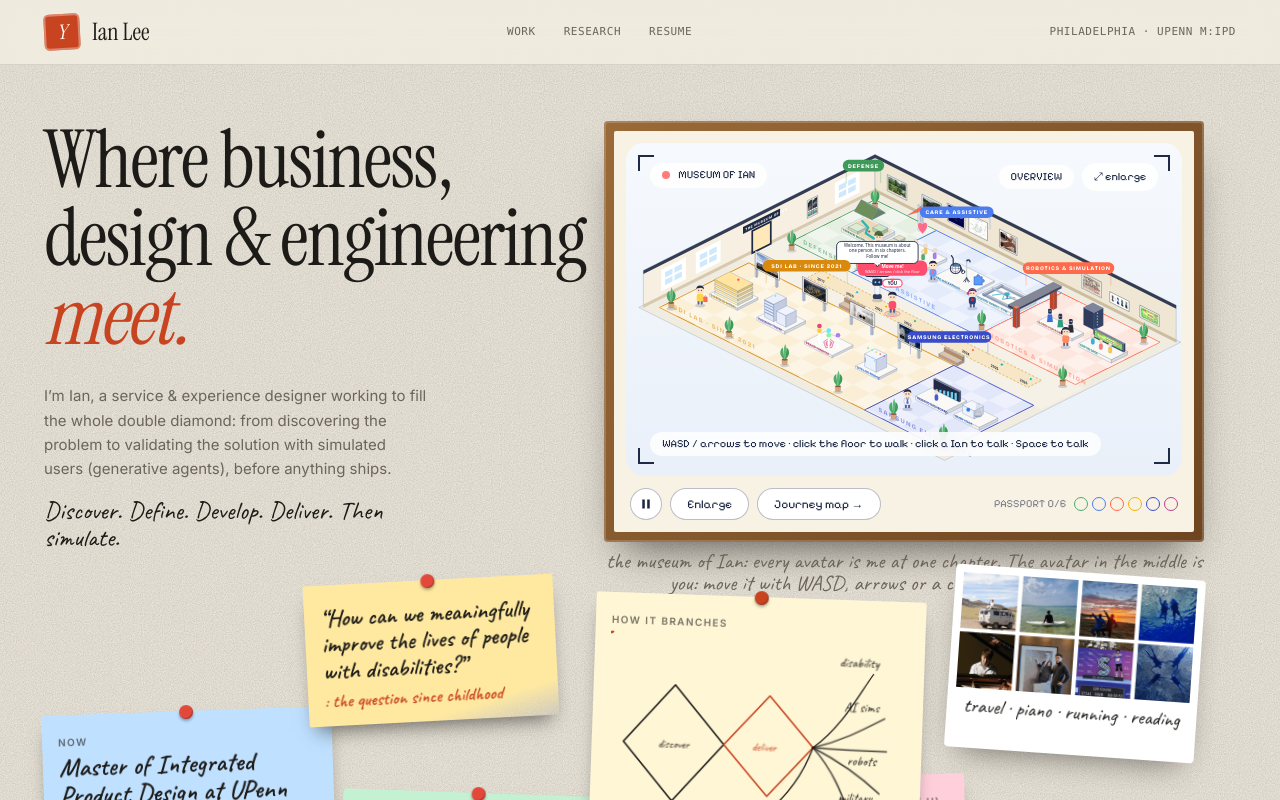
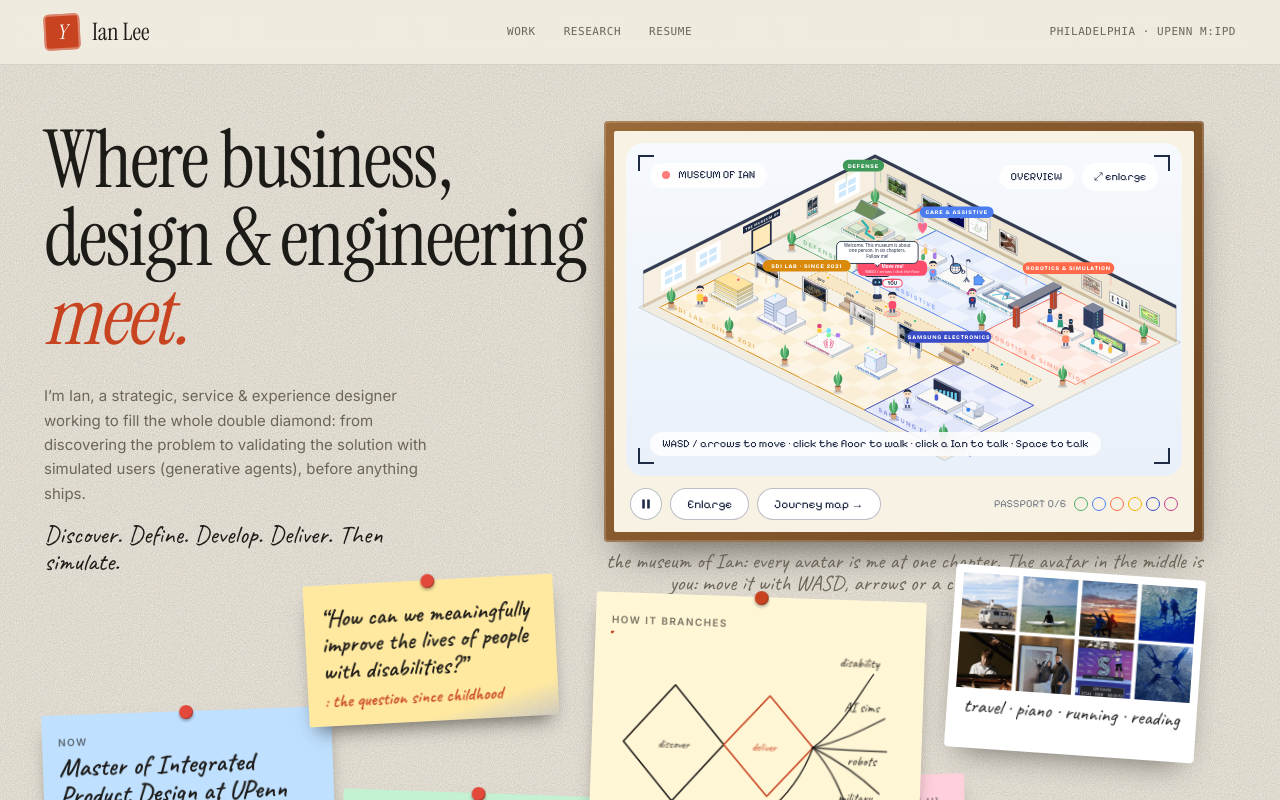
Before and after one commit to idealist-yun/portfolio-website, a Next.js app: page / in a window 1280 px wide. Built offline with nearby package versions, Linux system fonts and the light colour scheme.

Commit message:
Hero: strategic, service & experience designer

```diff
--- a/src/components/concept/MuseumHome.tsx
+++ b/src/components/concept/MuseumHome.tsx
@@ -176,7 +176,7 @@ export default function MuseumHome({ preview = false }: { preview?: boolean }) {
             Where business, design &amp; engineering <em style={{ color: RED }}>meet.</em>
           </h1>
           <p className="relative z-[5] mt-6 max-w-sm text-[15px] leading-relaxed md:mt-7" style={{ color: MUTED }}>
-            I&rsquo;m Ian, a service &amp; experience designer working to fill the whole double diamond: from discovering the problem to validating the solution with simulated users (generative agents), before anything ships.
+            I&rsquo;m Ian, a strategic, service &amp; experience designer working to fill the whole double diamond: from discovering the problem to validating the solution with simulated users (generative agents), before anything ships.
           </p>
           <p className="relative z-[5] mt-4 max-w-sm font-[family-name:var(--font-hand)] text-[1.6rem] leading-[1.05]" style={{ color: INK }}>
             Discover. Define. Develop. Deliver. Then simulate.
```
